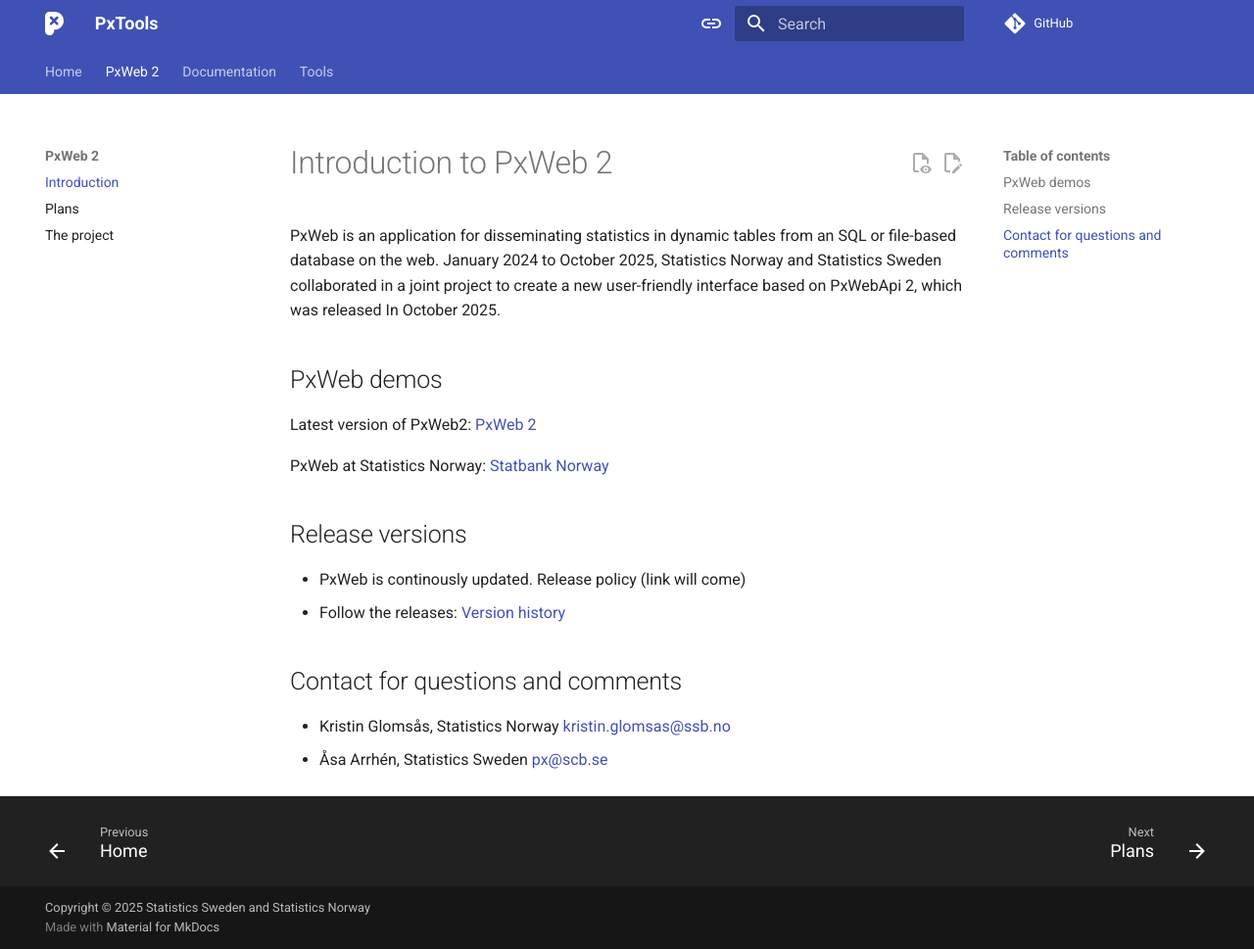
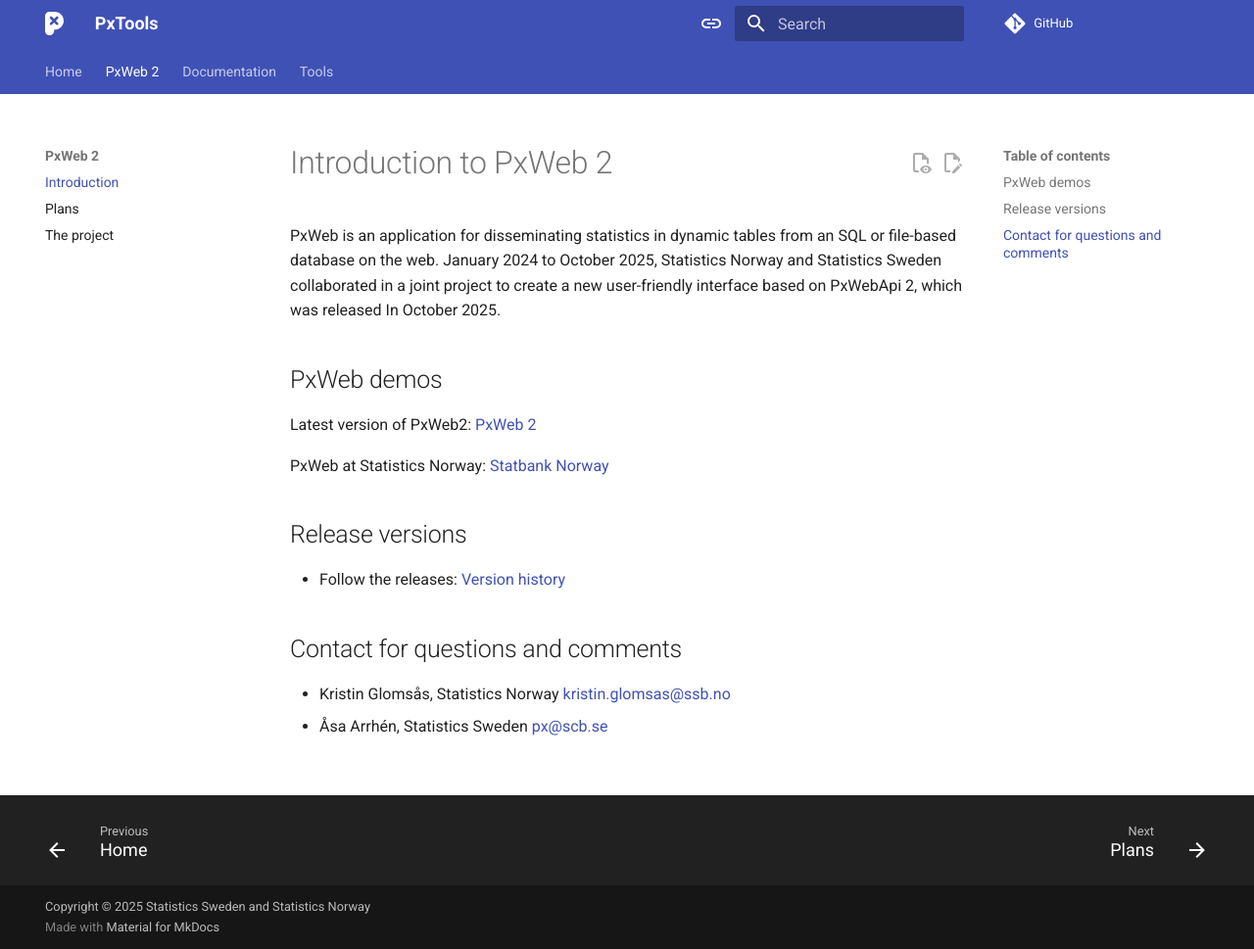
Before and after one commit to PxTools/pxtools.github.io, an MkDocs documentation site: the page built from docs/PxWeb2/project/overview.md, in a window 1280 px wide and 969 px high. Shown: the whole window at 98% size. Built offline with MkDocs 1.6.1 and Material for MkDocs 9.7.7, drawn with Linux system fonts in a browser that asks for light colours; comment, search, counter and statistics services are not loaded.

Commit message:
Update overview.md

```diff
--- a/docs/PxWeb2/project/overview.md
+++ b/docs/PxWeb2/project/overview.md
@@ -7,7 +7,6 @@
 PxWeb at Statistics Norway: [Statbank Norway](https://www.ssb.no/statbank2/en/)
 
 ## Release versions
-- PxWeb is continously updated. Release policy (link will come)
 - Follow the releases: [Version history](https://github.com/PxTools/PxWeb2/releases)
 
 ## Contact for questions and comments
```
